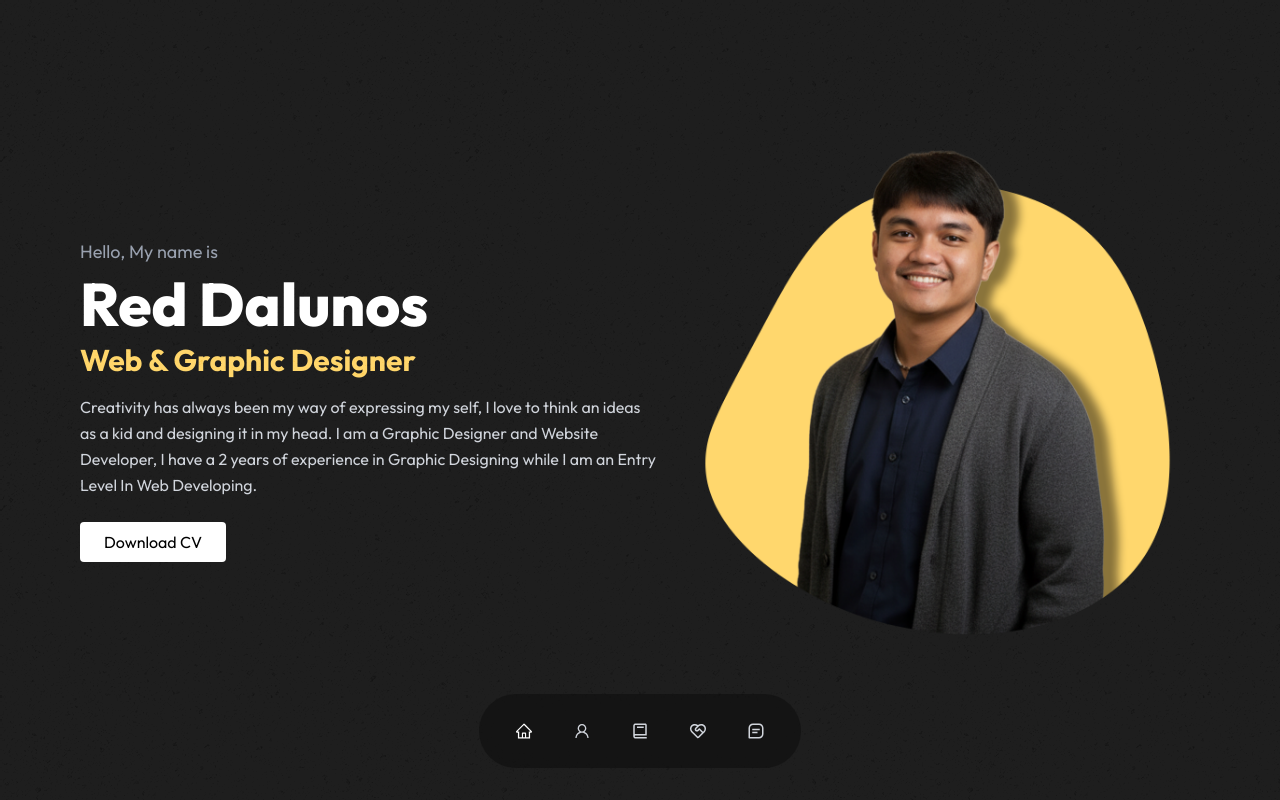
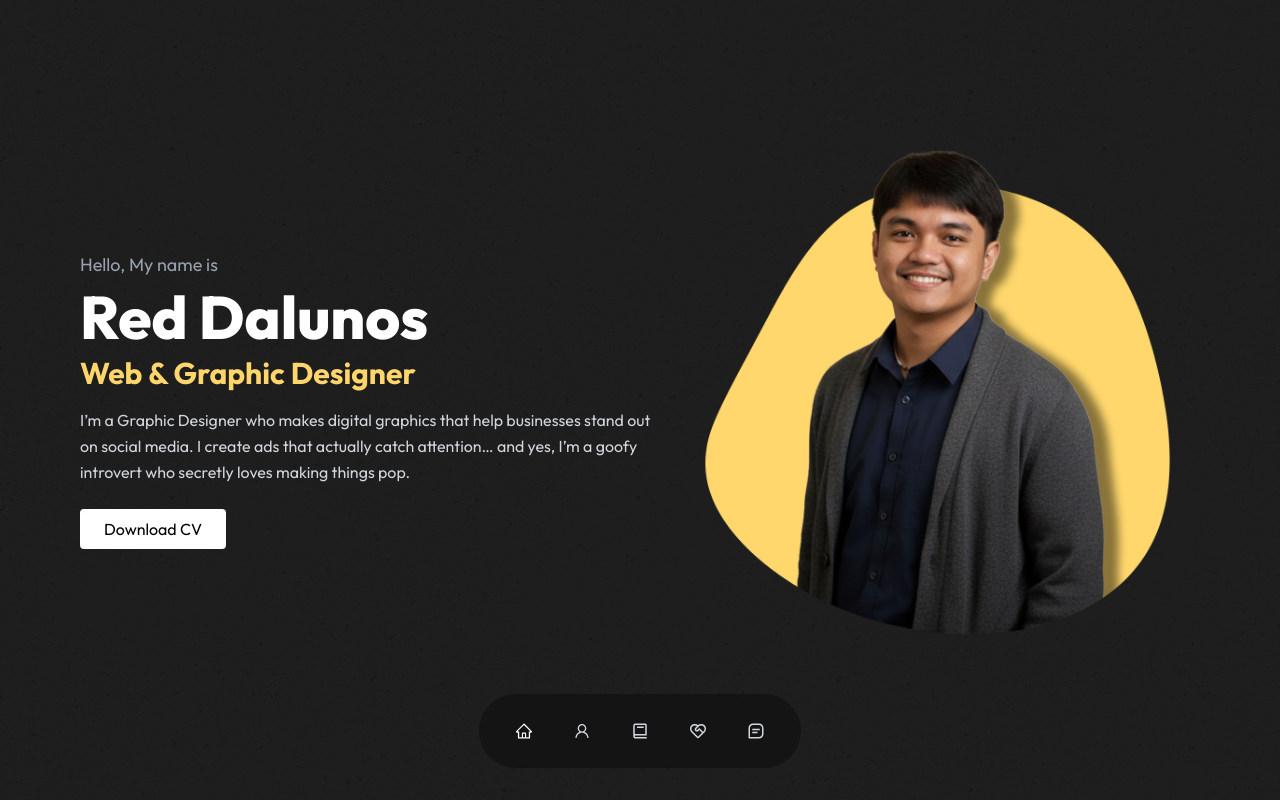
Before and after one commit to Alups/alu, a React (Vite) app: page / in a window 1280 px wide. Shown: the top 800 px of the page. Built offline with nearby package versions, Linux system fonts and the light colour scheme.

Commit message:
Update Hero.jsx

```diff
--- a/src/components/Hero.jsx
+++ b/src/components/Hero.jsx
@@ -26,11 +26,9 @@ const Hero = () => {
               Web & Graphic Designer
             </h2>
             <p className="text-gray-300 leading-relaxed mb-6">
-              Creativity has always been my way of expressing my self, I love to
-              think an ideas as a kid and designing it in my head. I am a
-              Graphic Designer and Website Developer, I have a 2 years of
-              experience in Graphic Designing while I am an Entry Level In Web
-              Developing.
+              I’m a Graphic Designer who makes digital graphics that help businesses
+              stand out on social media. I create ads that actually catch attention…
+              and yes, I’m a goofy introvert who secretly loves making things pop.
             </p>
 
             <div className="flex gap-4">
```
